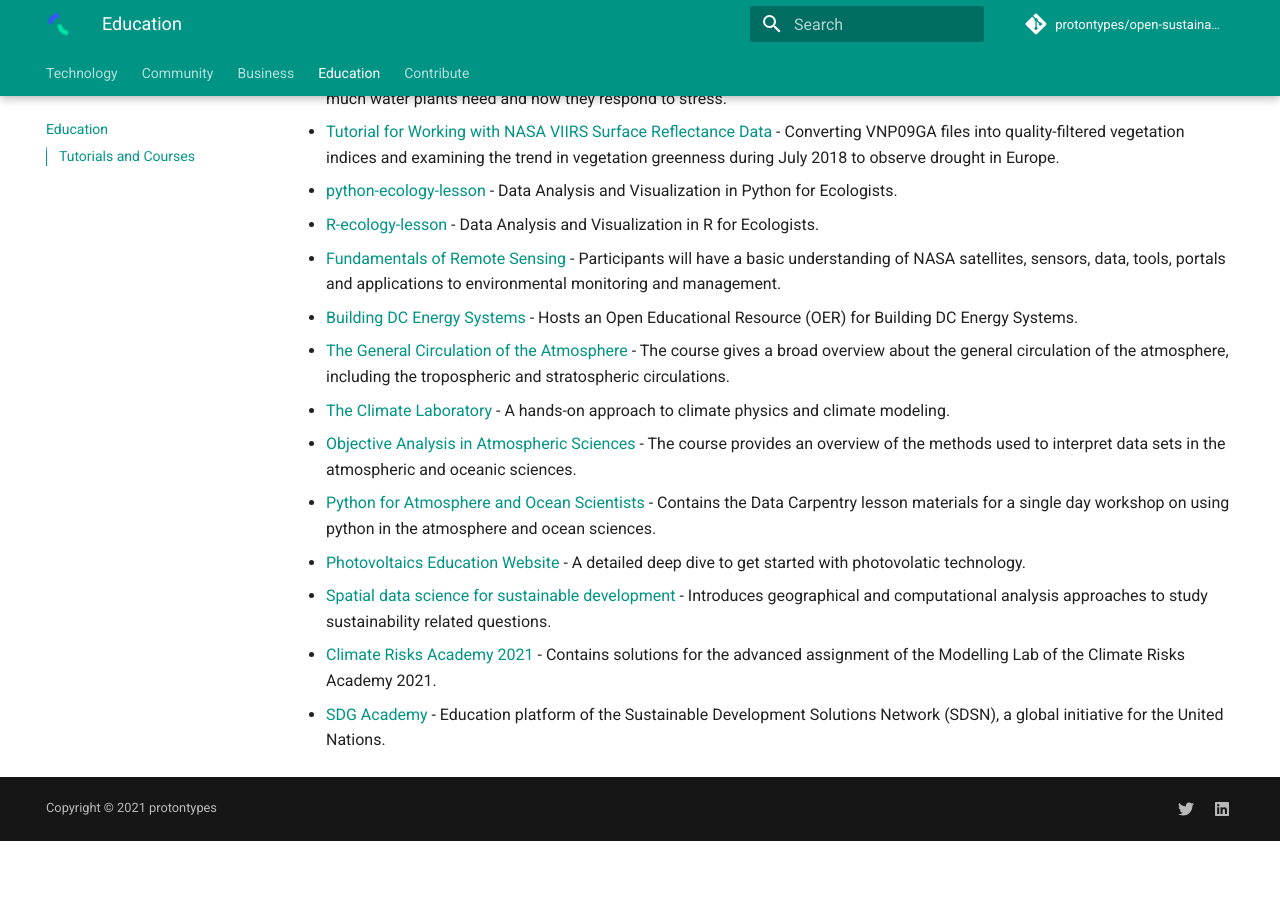
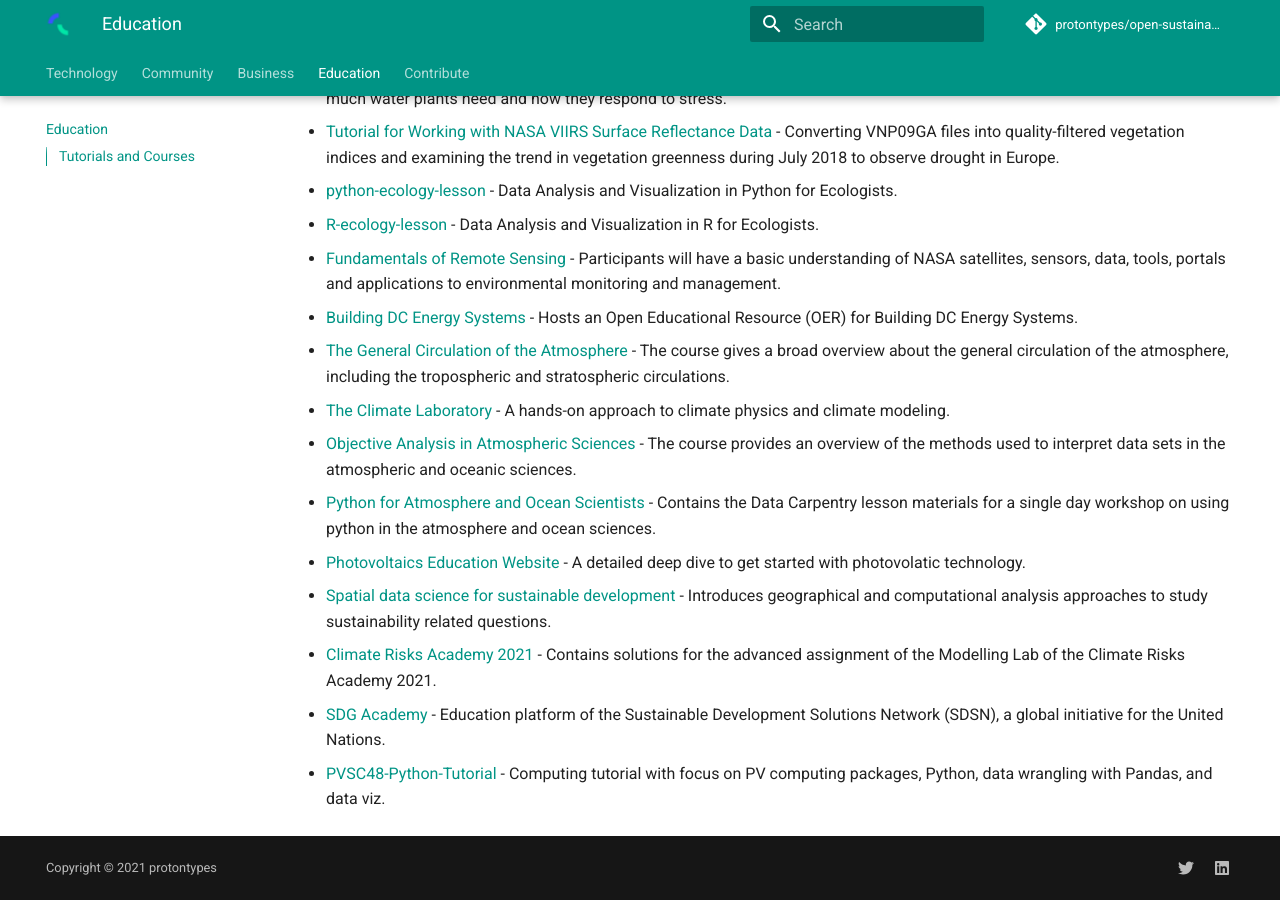
Before and after one commit to protontypes/open-sustainable-technology, an MkDocs documentation site: the page built from docs/education.md, in a window 1280 px wide and 900 px high, scrolled down 988 px. Built offline with MkDocs 1.6.1 and Material for MkDocs 9.7.7, drawn with Linux system fonts in a browser that asks for light colours; comment, search, counter and statistics services are not loaded; before the commit the page ends 1829 px from its top, so only the background shows below that.

Commit message:
Update education.md
PVSC48 computing tutorial with focus on PV computing packages, Python, data wrangling with Pandas, and data viz  https://github.com/PVSC-Python-Tutorials/PVSC48-Python-Tutorial #photovoltaics #opensource #energytwitter

```diff
--- a/docs/education.md
+++ b/docs/education.md
@@ -33,3 +33,4 @@
 - [Spatial data science for sustainable development](https://sustainability-gis.readthedocs.io/en/latest/) - Introduces geographical and computational analysis approaches to study sustainability related questions.
 - [Climate Risks Academy 2021](https://github.com/danielhuppmann/climate-risks-academy-2021) - Contains solutions for the advanced assignment of the Modelling Lab of the Climate Risks Academy 2021.
 - [SDG Academy](https://sdgacademy.org/courses/) - Education platform of the Sustainable Development Solutions Network (SDSN), a global initiative for the United Nations.
+- [PVSC48-Python-Tutorial](https://github.com/PVSC-Python-Tutorials/PVSC48-Python-Tutorial) - Computing tutorial with focus on PV computing packages, Python, data wrangling with Pandas, and data viz.
```
